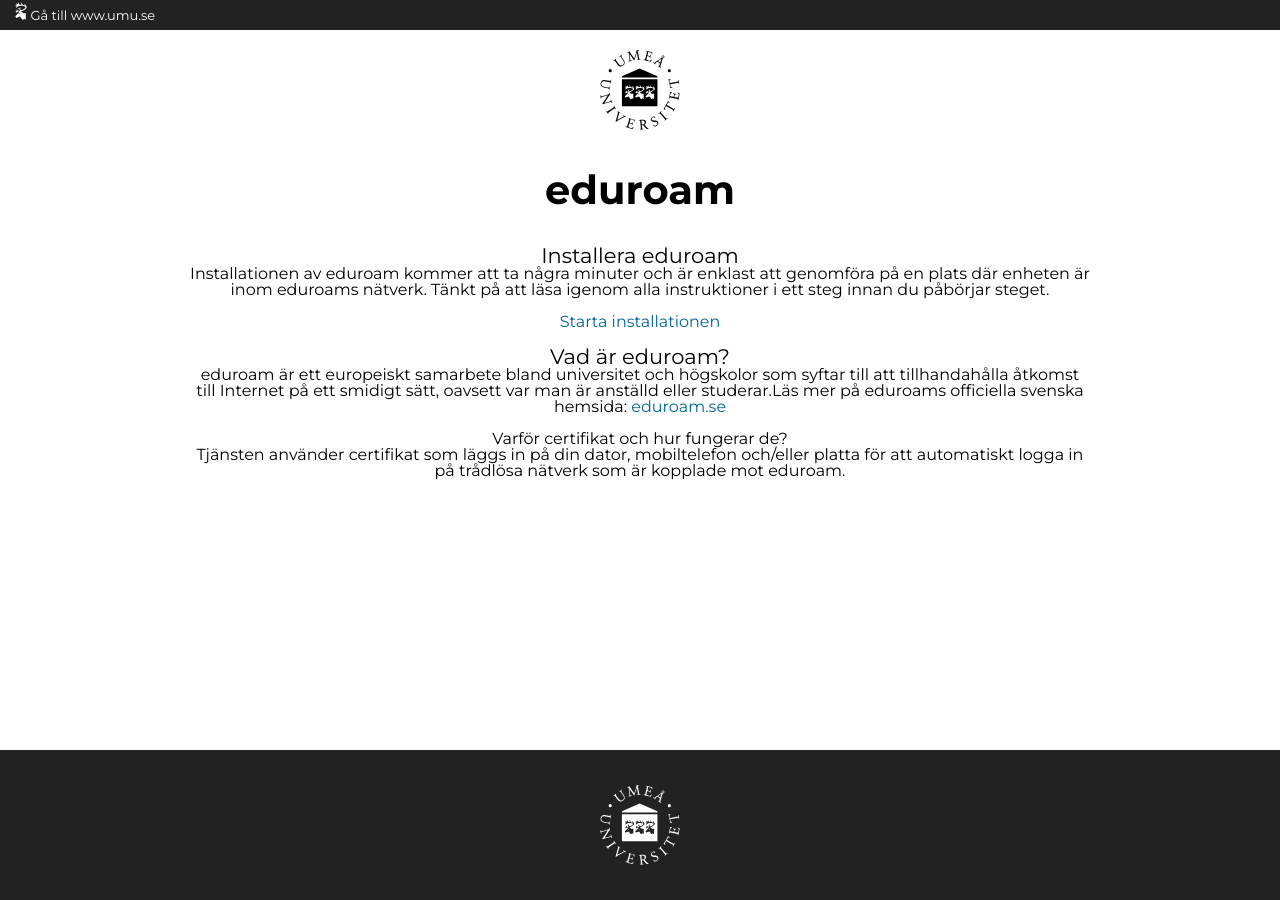
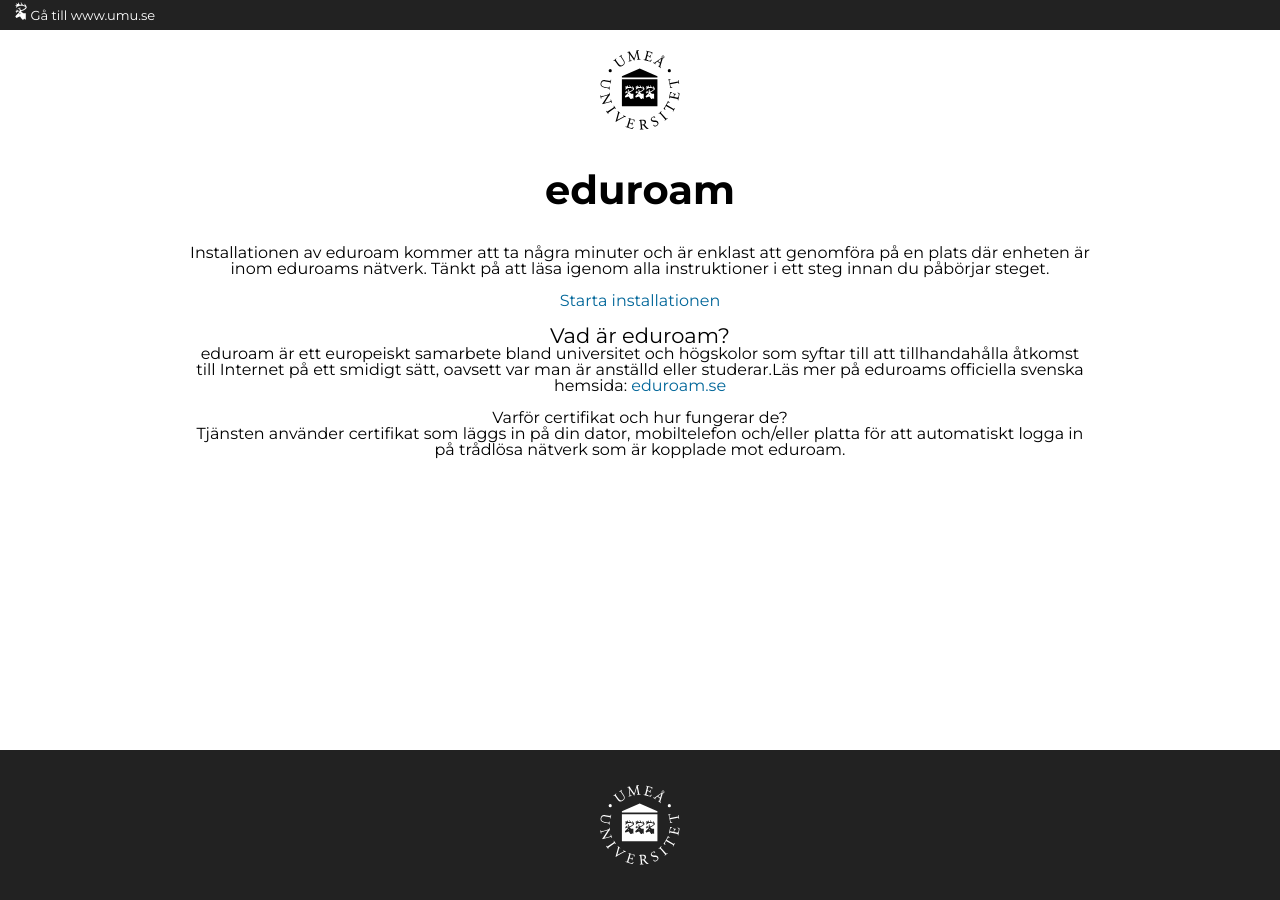
Before and after one commit to f95johansson/eduroam-design, a Jekyll site: the page built from index.md, in a window 1280 px wide. Built offline with Jekyll 4.4.1, drawn with Linux system fonts in a browser that asks for light colours.

Commit message:
Update index.md

```diff
--- a/index.md
+++ b/index.md
@@ -3,7 +3,6 @@ layout: default
 pagetitle: eduroam
 ---
 
-### Installera eduroam
 {: class="center"}
 Installationen av eduroam kommer att ta några minuter och är enklast att genomföra på en plats där enheten är inom eduroams nätverk. Tänkt på att läsa igenom alla instruktioner i ett steg innan du påbörjar steget.
 {: class="center"}
```
